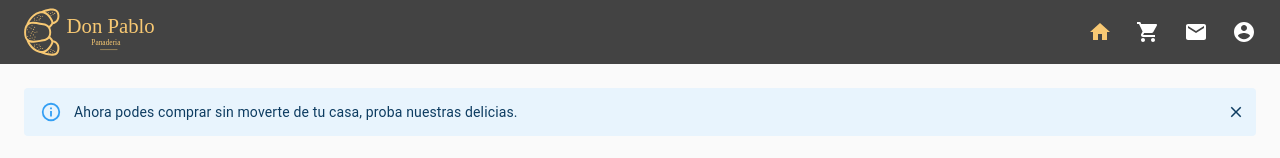
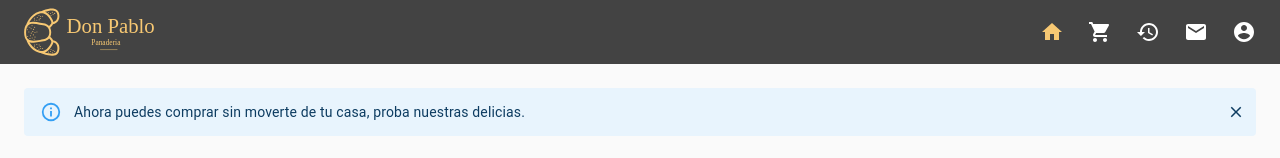
Before and after one commit to marcossk8/Panaderia-Don-Pablo, a React (Create React App) app: page / in a window 1280 px wide. Shown: the top 158 px of the page. Built offline with nearby package versions, Linux system fonts and the light colour scheme.

Commit message:
correcion de errores de tipeo

```diff
--- a/src/App.js
+++ b/src/App.js
@@ -54,7 +54,7 @@ function App() {
               <Close fontSize="inherit" />
             </IconButton>
           }>
-          Gracias por confiar en nosotros. En 20min. aprox. llegara su pedido.
+          Gracias por confiar en nosotros. Su pedido llegara en 20min. aprox.
         </Alert>
       </Snackbar>
     </div>
--- a/src/components/appBar/appBar.js
+++ b/src/components/appBar/appBar.js
@@ -7,6 +7,7 @@ import Badge from '@material-ui/core/Badge';
 import MenuItem from '@material-ui/core/MenuItem';
 import Menu from '@material-ui/core/Menu';
 import Fade from '@material-ui/core/Fade';
+import Tooltip from '@material-ui/core/Tooltip';
 import AccountCircle from '@material-ui/icons/AccountCircle';
 import MailIcon from '@material-ui/icons/Mail';
 import Home from '@material-ui/icons/Home';
@@ -14,6 +15,7 @@ import MoreIcon from '@material-ui/icons/MoreVert';
 import ShoppingCart from '@material-ui/icons/ShoppingCart';
 import logotipo from '../../assets/images/logotipo.svg';
 import KeyboardBackspace from '@material-ui/icons/KeyboardBackspace';
+import History from '@material-ui/icons/History';
 import useScrollTrigger from '@material-ui/core/useScrollTrigger';
 import Slide from '@material-ui/core/Slide';
 import PropTypes from 'prop-types';
@@ -165,6 +167,12 @@ export default function PrimarySearchAppBar(props) {
         >
             <MenuItem>
                 <IconButton aria-label="show 4 new mails" color="inherit">
+                    <History />
+                </IconButton>
+                <p>Mis pedidos</p>
+            </MenuItem>
+            <MenuItem>
+                <IconButton aria-label="show 4 new mails" color="inherit">
                     <MailIcon />
                 </IconButton>
                 <p>Contacto</p>
@@ -197,19 +205,31 @@ export default function PrimarySearchAppBar(props) {
                         <img className={classes.contLogotipo} src={logotipo} alt="Isologotipo"></img>
                         <div className={classes.grow} />
                         <div className={classes.sectionDesktopAndMobile}>
+                            <Tooltip disableHoverListener title="Inicio">
                                 <IconButton onClick={() => props.setViews(0)} className={props.views === 0 || props.views === 1 ? classes.navTextIcon : null} color="inherit">
                                     <Home />
                                 </IconButton>
+                            </Tooltip>
+                            <Tooltip disableHoverListener title="Carrito, debe agregar productos para ingresar">
                                 <IconButton onClick={() => props.numberOfItemsAddedToCart >= 1 ? props.setViews(2) : null} aria-label="show 17 new notifications" className={props.views === 2 ? classes.navTextIcon : null} color="inherit">
                                     <Badge badgeContent={props.numberOfItemsAddedToCart} color="secondary">
                                         <ShoppingCart />
                                     </Badge>
                                 </IconButton>
+                            </Tooltip>
                         </div>
                         <div className={classes.sectionDesktop}>
+                            <Tooltip disableHoverListener title="Mis pedidos">
+                                <IconButton color="inherit">
+                                    <History />
+                                </IconButton>
+                            </Tooltip>
+                            <Tooltip disableHoverListener title="Contáctanos">
                                 <IconButton color="inherit">
                                     <MailIcon />
                                 </IconButton>
+                            </Tooltip>
+
                             <IconButton
                                 edge="end"
                                 aria-label="account of current user"
--- a/src/views/home/home.js
+++ b/src/views/home/home.js
@@ -63,7 +63,7 @@ export default function FullWidthGrid(props) {
                             <Close fontSize="inherit" />
                         </IconButton>
                     }>
-                    Ahora podes comprar sin moverte de tu casa, proba nuestras delicias.
+                    Ahora puedes comprar sin moverte de tu casa, proba nuestras delicias.
             </Alert>
 
             </Collapse>
--- a/src/views/shoppingCart/shoppingCart.js
+++ b/src/views/shoppingCart/shoppingCart.js
@@ -304,7 +304,7 @@ export default function InteractiveList(props) {
 
                                 <div className={classes.contActionsOne}>
                                     <Typography className={classes.icon}>
-                                        Seleccionar metodo de pago
+                                        Seleccionar método de pago
                                     </Typography>
                                     <Button color="secondary" size="small">
                                         Dividir pago
@@ -313,7 +313,7 @@ export default function InteractiveList(props) {
 
                                 <div className={classes.contChips}>
                                     <Chip className={classes.chips} label="Efectivo" variant="outlined" onClick={handleClick} />
-                                    <Chip className={classes.chips} label="Tarjeta de credito" variant="outlined" onClick={handleClick} />
+                                    <Chip className={classes.chips} label="Tarjeta de crédito" variant="outlined" onClick={handleClick} />
                                     <Chip className={classes.chips} label="Tarjeta de debito" variant="outlined" onClick={handleClick} />
                                     <Chip className={classes.chips} label="Mercado pago" variant="outlined" onClick={handleClick} />
                                 </div>
```
Also changed, not shown: package.json (+6 -1 lines), 1 other file (tests, documents, lock files or other folders). Lines whose indentation alone changed are shown as unchanged.
